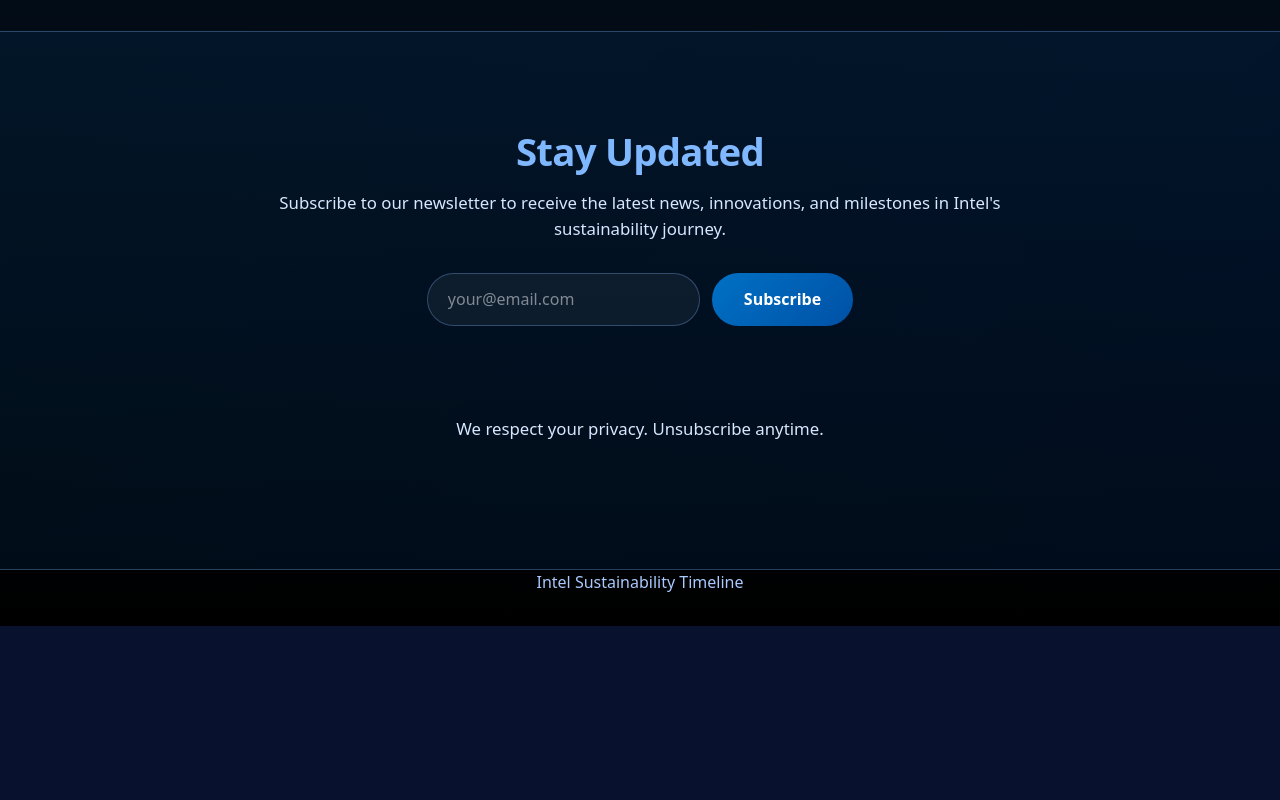
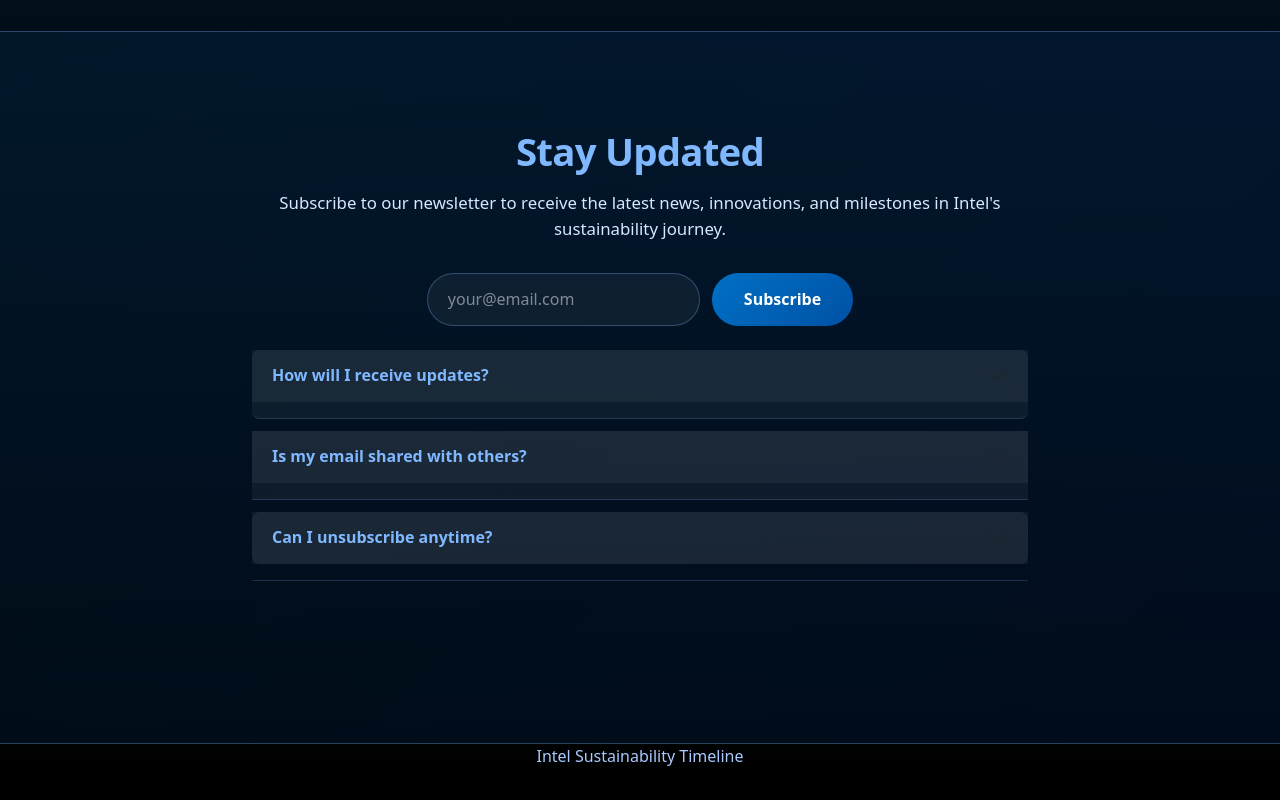
Before and after one commit to Benji20033/Intellocalization-, a plain HTML site: page index.html in a window 1280 px wide. Shown: the part 1803-2603 px from the top of the page. Before the commit the page ends 2429 px from the top, so only its background shows below. Drawn offline with nearby package versions, Linux system fonts and the light colour scheme.

Commit message:
added more accessibility and elements

```diff
--- a/index.html
+++ b/index.html
@@ -3,6 +3,7 @@
 <head>
   <meta charset="UTF-8" />
   <meta name="viewport" content="width=device-width, initial-scale=1.0" />
+  <meta name="description" content="Explore Intel's sustainability journey across time, from the first microprocessor to net-zero commitments and renewable energy milestones." />
   <title>Intel: Sustainability Through the Ages</title>
   <!-- Bootstrap CSS -->
   <link href="https://cdnjs.cloudflare.com/ajax/libs/bootstrap/5.3.0/css/bootstrap.min.css" rel="stylesheet" />
@@ -251,8 +252,40 @@
               <button type="submit" class="btn btn-newsletter" data-en-text="Subscribe" data-ar-text="اشترك الآن">Subscribe</button>
             </form>
 
+            <div class="accordion accordion-flush mt-4" id="subscriptionFaqAccordion">
+              <div class="accordion-item">
+                <h2 class="accordion-header" id="faqHeadingOne">
+                  <button class="accordion-button collapsed" type="button" data-bs-toggle="collapse" data-bs-target="#faqCollapseOne" aria-expanded="false" aria-controls="faqCollapseOne">
+                    <span data-en="How will I receive updates?" data-ar="كيف سأستقبل التحديثات؟">How will I receive updates?</span>
+                  </button>
+                </h2>
+                <div id="faqCollapseOne" class="accordion-collapse collapse" aria-labelledby="faqHeadingOne" data-bs-parent="#subscriptionFaqAccordion">
+                  <div class="accordion-body" data-en="You will receive occasional newsletter emails with sustainability news and Intel milestones." data-ar="ستتلقى رسائل إخبارية عبر البريد الإلكتروني تتضمن أخبار الاستدامة وعلامات إنتل الفارقة.">You will receive occasional newsletter emails with sustainability news and Intel milestones.</div>
+                </div>
+              </div>
+              <div class="accordion-item">
+                <h2 class="accordion-header" id="faqHeadingTwo">
+                  <button class="accordion-button collapsed" type="button" data-bs-toggle="collapse" data-bs-target="#faqCollapseTwo" aria-expanded="false" aria-controls="faqCollapseTwo">
+                    <span data-en="Is my email shared with others?" data-ar="هل يتم مشاركة بريدي الإلكتروني مع الآخرين؟">Is my email shared with others?</span>
+                  </button>
+                </h2>
+                <div id="faqCollapseTwo" class="accordion-collapse collapse" aria-labelledby="faqHeadingTwo" data-bs-parent="#subscriptionFaqAccordion">
+                  <div class="accordion-body" data-en="No. We keep your email private and only use it for newsletter communication." data-ar="لا. نحتفظ ببريدك الإلكتروني خاصًا ونستخدمه فقط للتواصل عبر النشرة الإخبارية.">No. We keep your email private and only use it for newsletter communication.</div>
+                </div>
+              </div>
+              <div class="accordion-item">
+                <h2 class="accordion-header" id="faqHeadingThree">
+                  <button class="accordion-button collapsed" type="button" data-bs-toggle="collapse" data-bs-target="#faqCollapseThree" aria-expanded="false" aria-controls="faqCollapseThree">
+                    <span data-en="Can I unsubscribe anytime?" data-ar="هل يمكنني إلغاء الاشتراك في أي وقت؟">Can I unsubscribe anytime?</span>
+                  </button>
+                </h2>
+                <div id="faqCollapseThree" class="accordion-collapse collapse" aria-labelledby="faqHeadingThree" data-bs-parent="#subscriptionFaqAccordion">
+                  <div class="accordion-body" data-en="Yes. You can unsubscribe from the newsletter at any time using the link in every email." data-ar="نعم. يمكنك إلغاء الاشتراك في النشرة الإخبارية في أي وقت باستخدام الرابط في كل رسالة إلكترونية.">Yes. You can unsubscribe from the newsletter at any time using the link in every email.</div>
+                </div>
+              </div>
+            </div>
+
             <div class="form-message" id="formMessage"></div>
-            <p class="newsletter-note" data-en="We respect your privacy. Unsubscribe anytime." data-ar="نحترم خصوصيتك. يمكنك إلغاء الاشتراك في أي وقت.">We respect your privacy. Unsubscribe anytime.</p>
           </div>
         </div>
       </div>
@@ -290,13 +323,7 @@
       // Update all text elements with data attributes
       document.querySelectorAll('[data-en][data-ar]').forEach(element => {
         const text = lang === 'ar' ? element.getAttribute('data-ar') : element.getAttribute('data-en');
-        if (element.tagName === 'P' || element.tagName === 'H1' || element.tagName === 'H2' || element.tagName === 'H3') {
-          element.textContent = text;
-        } else if (element.tagName === 'FIGCAPTION') {
-          element.textContent = text;
-        } else if (element.tagName === 'SPAN') {
-          element.textContent = text;
-        }
+        element.textContent = text;
       });
 
       // Update button text
--- a/style.css
+++ b/style.css
@@ -469,6 +469,66 @@
   margin: 0;
 }
 
+/* Accordion Styles */
+.accordion-flush {
+  border-bottom: 1px solid rgba(128, 184, 255, 0.2);
+}
+
+.accordion-item {
+  background: rgba(255, 255, 255, 0.05);
+  border: 1px solid rgba(128, 184, 255, 0.2);
+  border-radius: 8px;
+  margin-bottom: 0.75rem;
+}
+
+.accordion-item:first-child {
+  border-radius: 8px;
+}
+
+.accordion-item:last-child {
+  border-radius: 8px;
+}
+
+.accordion-button {
+  background: rgba(255, 255, 255, 0.05);
+  color: #80b8ff;
+  border: none;
+  padding: 1rem 1.25rem;
+  font-weight: 600;
+  transition: all 300ms ease;
+}
+
+.accordion-button:not(.collapsed) {
+  background: rgba(0, 113, 197, 0.15);
+  color: #ffffff;
+  box-shadow: none;
+}
+
+.accordion-button:focus {
+  border-color: rgba(128, 184, 255, 0.3);
+  box-shadow: 0 0 0 0.25rem rgba(0, 113, 197, 0.15);
+}
+
+.accordion-button:hover {
+  background: rgba(255, 255, 255, 0.08);
+  color: #ffffff;
+}
+
+.accordion-body {
+  background: rgba(255, 255, 255, 0.03);
+  color: #d8e7ff;
+  border-top: 1px solid rgba(128, 184, 255, 0.15);
+  padding: 1rem 1.25rem;
+  font-size: 0.95rem;
+  line-height: 1.6;
+}
+
+.newsletter-note {
+  color: #9cd7ff;
+  font-size: 0.9rem;
+  margin: 0;
+}
+
 /* Mobile responsive adjustments for newsletter */
 @media (max-width: 640px) {
   .newsletter-form {
```
